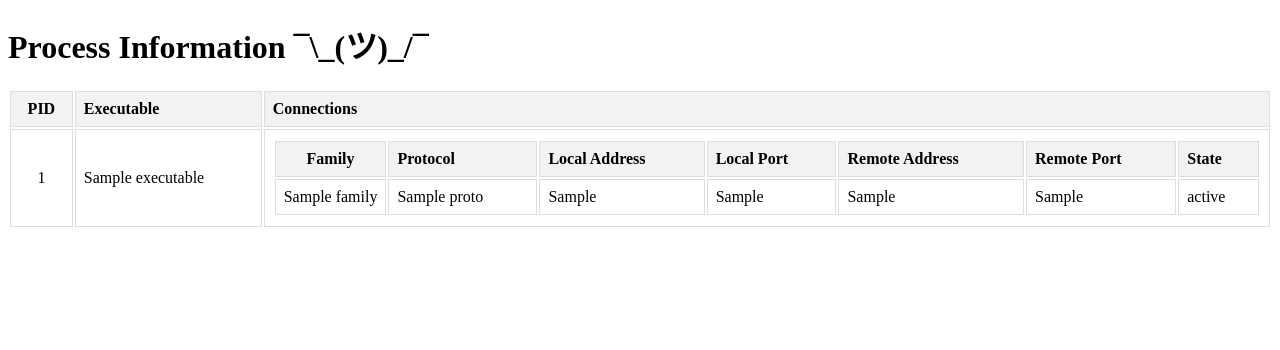
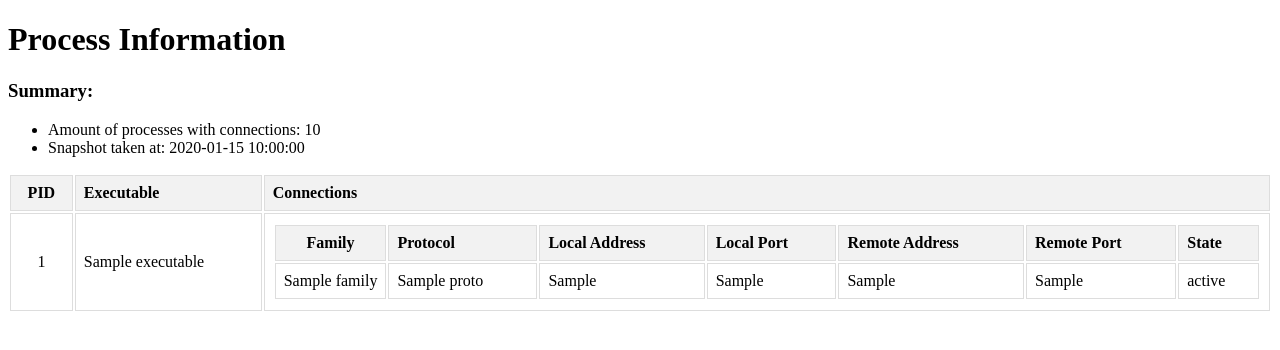
Before and after one commit to v-at-gh/flairs, a Flask app: template templates/index.html in a window 1280 px wide. Shown: the top 350 px of the page. Run offline with Flask 3, Linux system fonts and the light colour scheme; the template is opened without the code that fills it: most values are stand-ins (such as "Sample title", 1, 10 or a date in 2020).

Commit message:
cosmetic changes

```diff
--- a/app.py
+++ b/app.py
@@ -2,6 +2,7 @@
 
 from flask import Flask
 from flask import render_template
+from datetime import datetime
 
 app = Flask(__name__)
 
@@ -10,7 +11,12 @@ from get_data import get_data
 @app.route("/")
 def index():
     processes_with_connections = get_data()
-    return render_template('index.html', process_list=processes_with_connections)
+    return render_template(
+        'index.html',
+        process_list=processes_with_connections,
+        amount_of_processes=len(processes_with_connections),
+        datetime=str(datetime.now()).split('.')[:-1][0]
+    )
 
 if __name__ == "__main__":
     app.run(debug=True)
--- a/static/styles.css
+++ b/static/styles.css
@@ -25,8 +25,8 @@ th:hover {
     overflow: hidden;
     background-color: #f1f1f1;
 }
-#processTable th:first-child, .connectionsTable th:first-child,
-#processTable td:first-child, .connectionsTable td:first-child {
+#processesTable th:first-child, .connectionsTable th:first-child,
+#processesTable td:first-child, .connectionsTable td:first-child {
     text-align: center;
     width: 5%;
     white-space: nowrap;
--- a/templates/index.html
+++ b/templates/index.html
@@ -11,11 +11,12 @@
     {% endif %}
 </head>
 <body>
-    <h1>Process Information ¯\_(ツ)_/¯</h1>
+    <h1>Process Information</h1>
     {% if process_list %}
-        {% include "processTable.html" %}
+        {% include "processesSummary.html" %}
+        {% include "processesTable.html" %}
     {% else %}
-        <p>No process information available.</p>
+        <p>No process information available. ¯\_(ツ)_/¯</p>
     {% endif %}
 </body>
 </html>
--- /dev/null
+++ b/templates/processesSummary.html
@@ -0,0 +1,5 @@
+<h3>Summary:</h3>
+<ul>
+    <li>Amount of processes with connections: {{ amount_of_processes }}</li>
+    <li>Snapshot taken at: {{ datetime }}</li>
+</ul>
--- a/templates/processTable.html
+++ b/templates/processesTable.html
@@ -1,5 +1,5 @@
-<!-- processTable.html -->
-<table id="processTable">
+<!-- processesTable.html -->
+<table id="processesTable">
     <thead>
         <tr>
             <th onclick="sortTable(this, 0)">PID</th>
```
